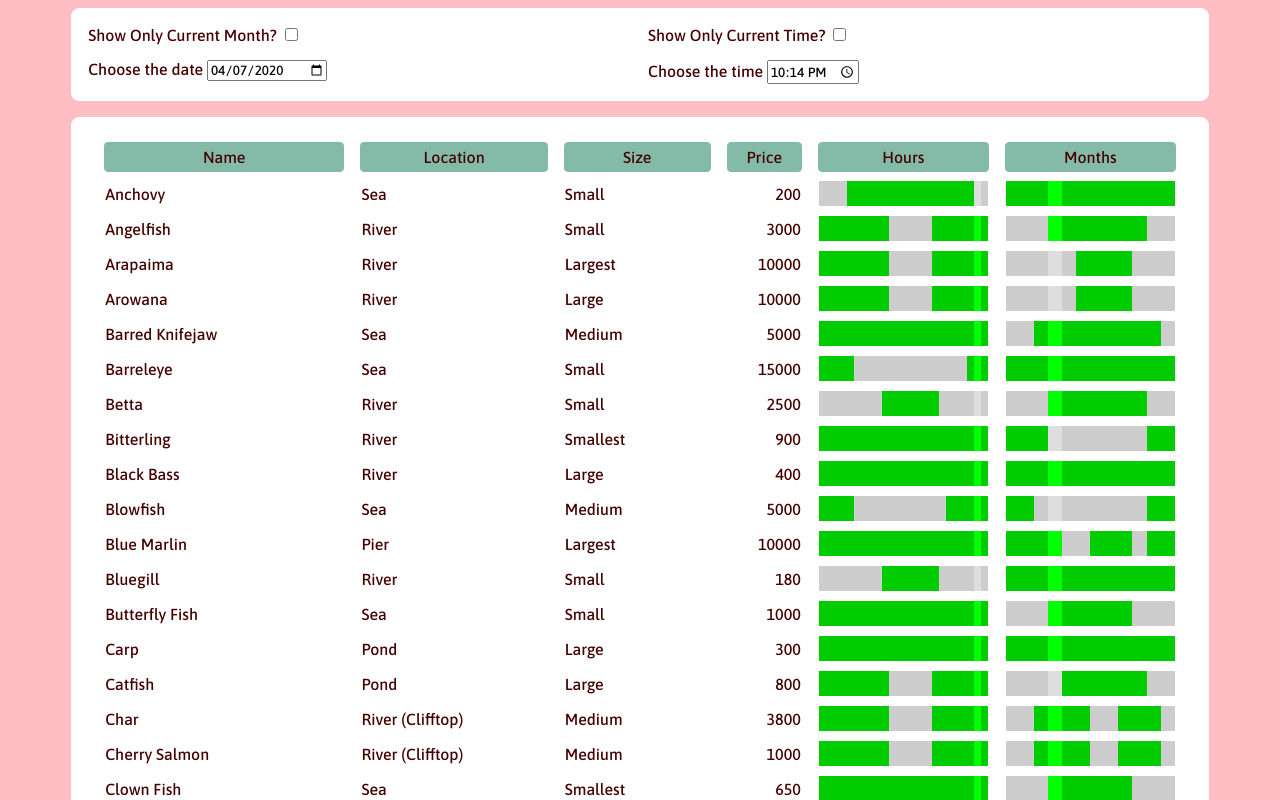
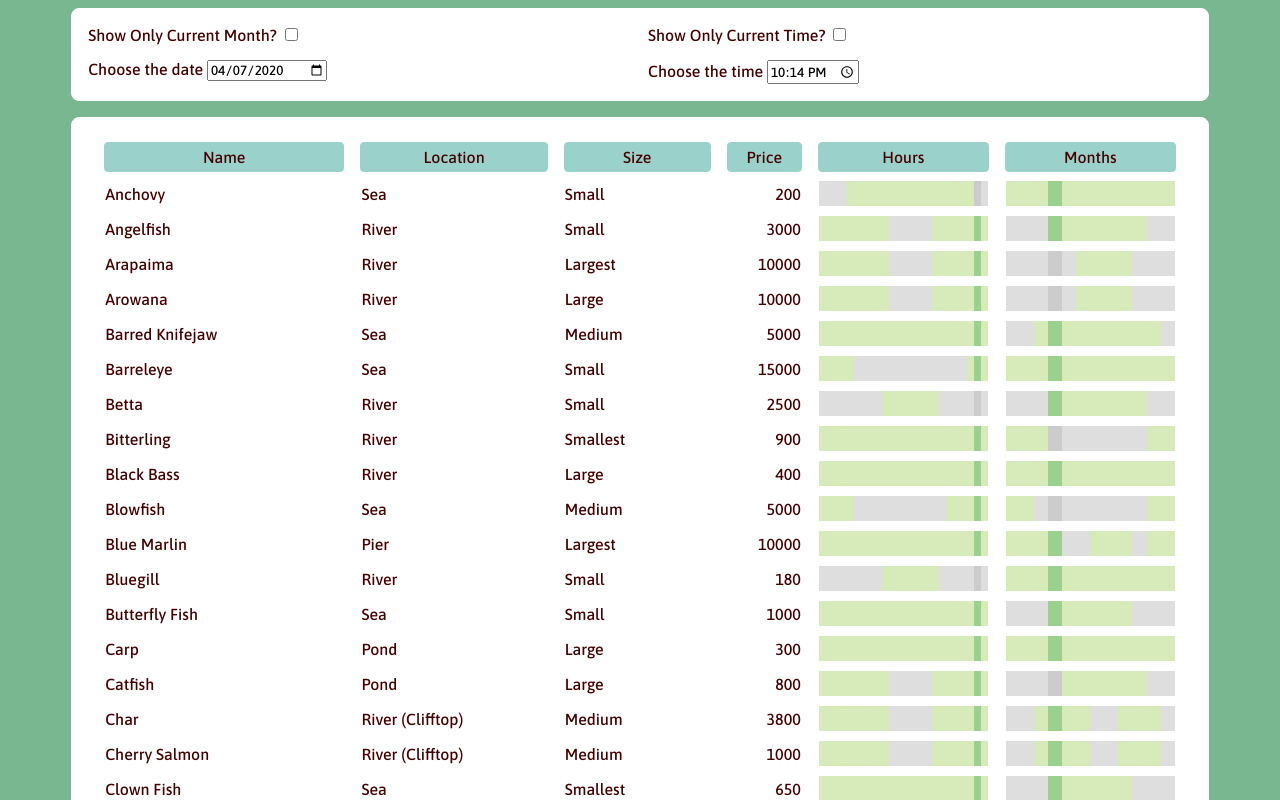
Before and after one commit to tvanantwerp/acnh-catches, a React (Create React App) app: page / in a window 1280 px wide. Shown: the top 800 px of the page. Built offline with nearby package versions, Linux system fonts and the light colour scheme.

Commit message:
Better colors

```diff
--- a/src/Theme.ts
+++ b/src/Theme.ts
@@ -1,10 +1,11 @@
 import { DefaultTheme, createGlobalStyle } from 'styled-components';
 
 export const Theme: DefaultTheme = {
-  backgroundColor: '#fdbfc4',
+  backgroundColor: '#79b791',
   darkBrown: '#450000',
   fontFamily: '"Asap", sans-serif',
-  lightGreen: '#83baa8',
+  lightGreen: '#9ad2cb',
+  teaGreen: '#d7ebba',
 };
 
 export const GlobalStyle = createGlobalStyle`
--- a/src/components/Timeline.tsx
+++ b/src/components/Timeline.tsx
@@ -1,5 +1,5 @@
 import React from 'react';
-import styled from 'styled-components';
+import styled, { DefaultTheme } from 'styled-components';
 
 interface ITimes {
   fish: string;
@@ -8,6 +8,7 @@ interface ITimes {
 }
 
 interface IHour {
+  theme: DefaultTheme;
   yes: boolean;
   currentTime: boolean;
 }
@@ -19,14 +20,14 @@ const TimesContainer = styled.div`
 `;
 
 const StyledTime = styled.div`
-  background-color: ${({ yes, currentTime }: IHour) =>
+  background-color: ${({ theme, yes, currentTime }: IHour) =>
     yes
       ? currentTime
-        ? '#00ff00'
-        : '#00cc00'
+        ? '#9cd08f'
+        : theme.teaGreen
       : currentTime
-      ? '#dedede'
-      : '#cdcdcd'};
+      ? '#cccccc'
+      : '#dedede'};
   flex: 1;
 `;
 
--- a/src/styled.d.ts
+++ b/src/styled.d.ts
@@ -8,5 +8,6 @@ declare module 'styled-components' {
     darkBrown: string;
     fontFamily: string;
     lightGreen: string;
+    teaGreen: string;
   }
 }
```
